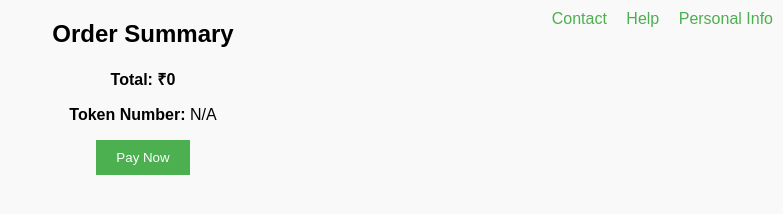
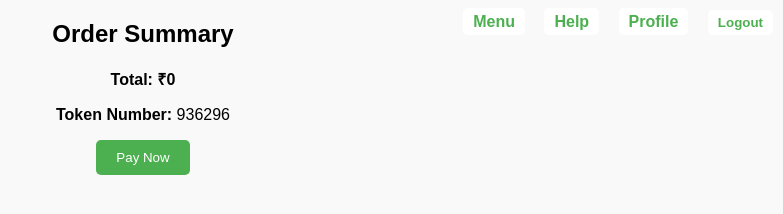
Before and after one commit to Gayathrisriramaneni/ZestVignan, a plain HTML site: page cart.html in a window 1280 px wide. Shown: the whole page, without its empty margins (497-1280 px from the left). Drawn offline with Linux system fonts and the light colour scheme.

Commit message:
Update cart.html

```diff
--- a/cart.html
+++ b/cart.html
@@ -4,19 +4,31 @@
     <meta charset="UTF-8">
     <title>Zest Online - Cart</title>
     <style>
-        body { font-family: Arial, sans-serif; text-align: center; background: #f9f9f9; }
+        body { font-family: Arial, sans-serif; text-align: center; background: #f9f9f9; margin: 0; }
         .cart-item { padding: 10px; margin: 10px; border-bottom: 1px solid #ddd; text-align: left; }
-        .btn { padding: 10px 20px; background: #4CAF50; color: white; border: none; cursor: pointer; }
+        .btn { padding: 10px 20px; background: #4CAF50; color: white; border: none; cursor: pointer; border-radius: 5px; }
         .top-right { position: absolute; top: 10px; right: 10px; }
-        .top-right a { margin-left: 15px; color: #4CAF50; text-decoration: none; }
+        .top-right a, .top-right button {
+            margin-left: 15px;
+            text-decoration: none;
+            color: #4CAF50;
+            font-weight: bold;
+            padding: 5px 10px;
+            border-radius: 5px;
+            background-color: #fff;
+            border: none;
+            cursor: pointer;
+        }
+        .top-right a:hover, .top-right button:hover { background-color: #e0ffe0; }
     </style>
 </head>
 <body>
-    <!-- Top-right navigation links after login -->
+    <!-- Top-right navigation -->
     <div class="top-right">
-        <a href="contact.html">Contact</a>
+        <a href="menu.html">Menu</a>
         <a href="help.html">Help</a>
-        <a href="profile.html">Personal Info</a>
+        <a href="profile.html">Profile</a>
+        <button onclick="logout()">Logout</button>
     </div>
 
     <h2>Order Summary</h2>
@@ -26,11 +38,13 @@
     <button class="btn" onclick="payNow()">Pay Now</button>
 
     <script>
-        let cart = JSON.parse(localStorage.getItem("cart")) || []; // Get cart from localStorage
+        // Retrieve cart and token from localStorage
+        let cart = JSON.parse(localStorage.getItem("cart")) || [];
+        let tokenNumber = localStorage.getItem("tokenNumber") || Math.floor(Math.random() * 1000000);
 
         function displayCart() {
             const cartItemsDiv = document.getElementById('cart-items');
-            cartItemsDiv.innerHTML = ''; // Clear cart before adding new items
+            cartItemsDiv.innerHTML = '';
 
             let total = 0;
             cart.forEach(item => {
@@ -42,16 +56,31 @@
             });
 
             document.getElementById('total').innerText = total;
-            document.getElementById('token-number').innerText = cart[0]?.token || 'N/A'; // Display token number near payment
+            document.getElementById('token-number').innerText = tokenNumber;
         }
 
         function payNow() {
+            if (cart.length === 0) {
+                alert('Your cart is empty!');
+                return;
+            }
             alert('Payment Successful! Thank you for your order.');
-            localStorage.removeItem("cart"); // Clear cart from localStorage after payment
-            window.location.href = 'menu.html'; // Redirect back to the menu page
+            localStorage.removeItem("cart");
+            localStorage.removeItem("tokenNumber");
+            window.location.href = 'menu.html';
         }
 
-        displayCart(); // Call displayCart when the page loads
+        function logout() {
+            localStorage.removeItem('user');
+            localStorage.removeItem('cart');
+            localStorage.removeItem('tokenNumber');
+            alert('Logged out successfully!');
+            window.location.href = 'login.html';
+        }
+
+        // Save token number for session
+        localStorage.setItem("tokenNumber", tokenNumber);
+        displayCart();
     </script>
 </body>
 </html>
```
